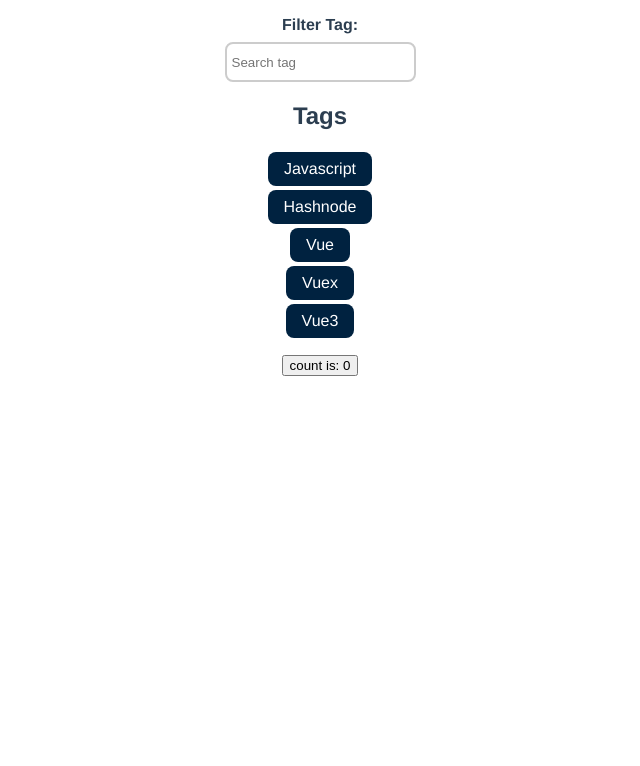
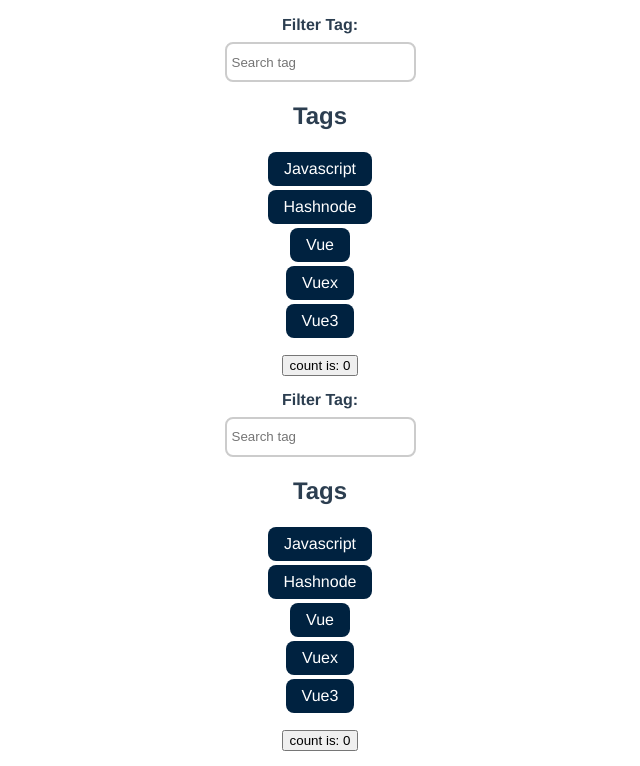
Before and after one commit to jesusantguerrero/point-of-vue, a Vue app: page / in a window 1280 px wide. Shown: the part 248-1014 px from the top of the page, without its empty margins (320-960 px from the left). Before the commit the page ends 800 px from the top, so only its background shows below. Built offline with nearby package versions, Linux system fonts and the light colour scheme.

Commit message:
Add typescript example

```diff
--- a/src/App.vue
+++ b/src/App.vue
@@ -2,11 +2,13 @@
   <div>
     <img alt="Vue logo" src="./assets/logo.png" />
     <DomainExample></DomainExample>
+    <TypeScriptExample></TypeScriptExample>
   </div>
 </template>
 
 <script setup>
 import DomainExample from "./views/composition/DomainExample.vue"
+import TypeScriptExample from "./views/composition/TypesScriptExample.vue"
 
 </script>
 
--- a/src/views/composition/TypesScriptExample.vue
+++ b/src/views/composition/TypesScriptExample.vue
@@ -0,0 +1,134 @@
+<template>
+  <div class="container">
+    <!-- tag searcher -->
+    <div class="form-group">
+      <label for="search">Filter Tag: </label>
+      <input
+        type="text"
+        id="search"
+        v-model="state.searchText"
+        placeholder="Search tag"
+        class="form-control"
+        autocomplete="off"
+      />
+    </div>
+
+    <!-- tag list -->
+    <div class="tag-list">
+      <h2 class="capitalize">tags</h2>
+
+      <ul class="tag-list__container">
+        <li v-for="tag in filteredList" :key="tag" class="capitalize tag-item">
+          {{ tag }}
+        </li>
+      </ul>
+    </div>
+    <!-- .tag list -->
+
+    <!-- counter -->
+    <div class="counter">
+      <button @click="addCount">count is: {{ state.count }}</button>
+    </div>
+    <!-- /counter -->
+  </div>
+</template>
+
+<script setup lang="ts">
+import { computed, reactive, ComputedRef } from "vue";
+
+type stateType = {
+    searchText: string,
+    list: string[],
+    count: number
+}
+
+const state: stateType = reactive({
+  searchText: "",
+  list: ["javascript", "hashnode", "vue", "vuex", "vue3"],
+  count: 0,
+});
+
+// search
+const executeSearch = (options: stateType): string[] => {
+  if (!options.searchText) {
+    return options.list;
+  }
+  return options.list.filter((item) =>
+    item.includes(options.searchText.toLowerCase())
+  );
+};
+
+const filteredList: ComputedRef<Array<String>> = computed(() => {
+  if (!state.list) return [];
+  return executeSearch(state);
+});
+
+// counter
+const addCount = (): void => {
+  state.count++;
+};
+
+const substract = (): void => {
+  state.count--;
+};
+</script>
+
+<style lang="scss">
+#app {
+  font-family: Avenir, Helvetica, Arial, sans-serif;
+  -webkit-font-smoothing: antialiased;
+  -moz-osx-font-smoothing: grayscale;
+  text-align: center;
+  color: #2c3e50;
+  margin-top: 60px;
+}
+
+.form-group {
+  label {
+    display: block;
+    font-weight: bold;
+    margin-bottom: 0.5rem;
+  }
+
+  input.form-control {
+    padding: 1px 5px;
+    height: 34px;
+    border-radius: 0.5rem;
+    border: 2px solid #ccc;
+
+    &:hover,
+    &:focus {
+      outline: none;
+    }
+  }
+}
+
+.tag-list {
+  .tag-list__container {
+    display: flex;
+    list-style: none;
+    justify-content: center;
+    align-items: center;
+    flex-direction: column;
+    width: fit-content;
+    margin: auto;
+    padding: 0;
+  }
+
+  .tag-item {
+    background: #002240;
+    color: white;
+    padding: 0.5rem 1rem;
+    border-radius: 0.5rem;
+    margin: 2px 0;
+  }
+}
+
+.counter {
+  margin: 15px 0;
+}
+
+.capitalize {
+  text-transform: capitalize;
+}
+</style>
```
